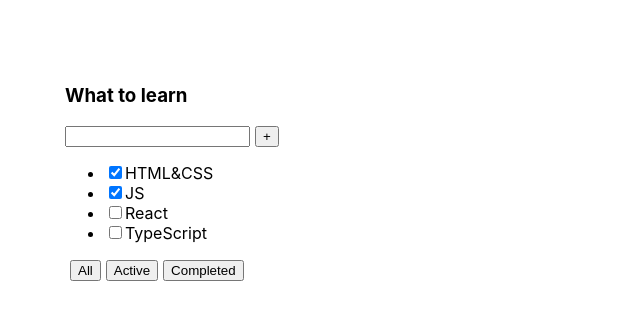
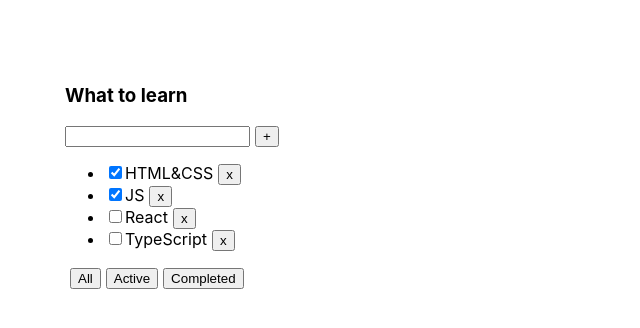
Before and after one commit to DmitryShastel/Native_JS_2.0_old, a React (Create React App) app in the folder Folder_1/native_js_2.0/: page / in a window 1280 px wide. Shown: the top 328 px of the page, without its empty margins (0-640 px from the left). Built offline with nearby package versions, Linux system fonts and the light colour scheme.

Commit message:
The remove func is created

```diff
--- a/Folder_1/native_js_2.0/src/App.tsx
+++ b/Folder_1/native_js_2.0/src/App.tsx
@@ -5,18 +5,25 @@ import {TaskType, ToDoList} from "./Native_JS_2.0/Native_JS_Monday/ToDoList/ToDo
 
 function App() {
 
-    let [task, setTask] = useState<Array<TaskType>>([
+    let [task, setTask] = useState([
         {id: 1, title: 'HTML&CSS', isDone: true},
         {id: 2, title: 'JS', isDone: true},
         {id: 3, title: 'React', isDone: false},
         {id: 4, title: 'TypeScript', isDone: false}
     ])
 
+    let removeTask = (id: number) => {
+        let removedTask = task.filter(t => t.id !== id)
+        setTask(removedTask)
+    }
+
+
     return (
         <div className="App">
             <ToDoList
                 title={'What to learn'}
                 task={task}
+                removeTask={removeTask}
             />
         </div>
     );
--- a/Folder_1/native_js_2.0/src/Native_JS_2.0/Native_JS_Monday/ToDoList/ToDoList.tsx
+++ b/Folder_1/native_js_2.0/src/Native_JS_2.0/Native_JS_Monday/ToDoList/ToDoList.tsx
@@ -9,9 +9,13 @@ export type TaskType = {
 type TodoListType = {
     task: Array<TaskType>
     title: string
+    removeTask: (id: number) => void
 }
 
 export const ToDoList = (props: TodoListType) => {
+
+
+
     return (
         <div>
             <h3>{props.title}</h3>
@@ -22,8 +26,15 @@ export const ToDoList = (props: TodoListType) => {
             <div>
                 <ul>
                     {props.task.map((t) => {
+                        const onClickHandlerRemove = () => {
+                            props.removeTask(t.id)
+                        }
                         return (
-                            <li key={t.id}><input type='checkbox' checked={t.isDone}/><span>{t.title}</span></li>
+                            <li key={t.id}>
+                                <input type='checkbox' checked={t.isDone}/>
+                                <span>{t.title}</span>
+                                <button onClick={onClickHandlerRemove}>x</button>
+                            </li>
                         )
                     })}
 
```
